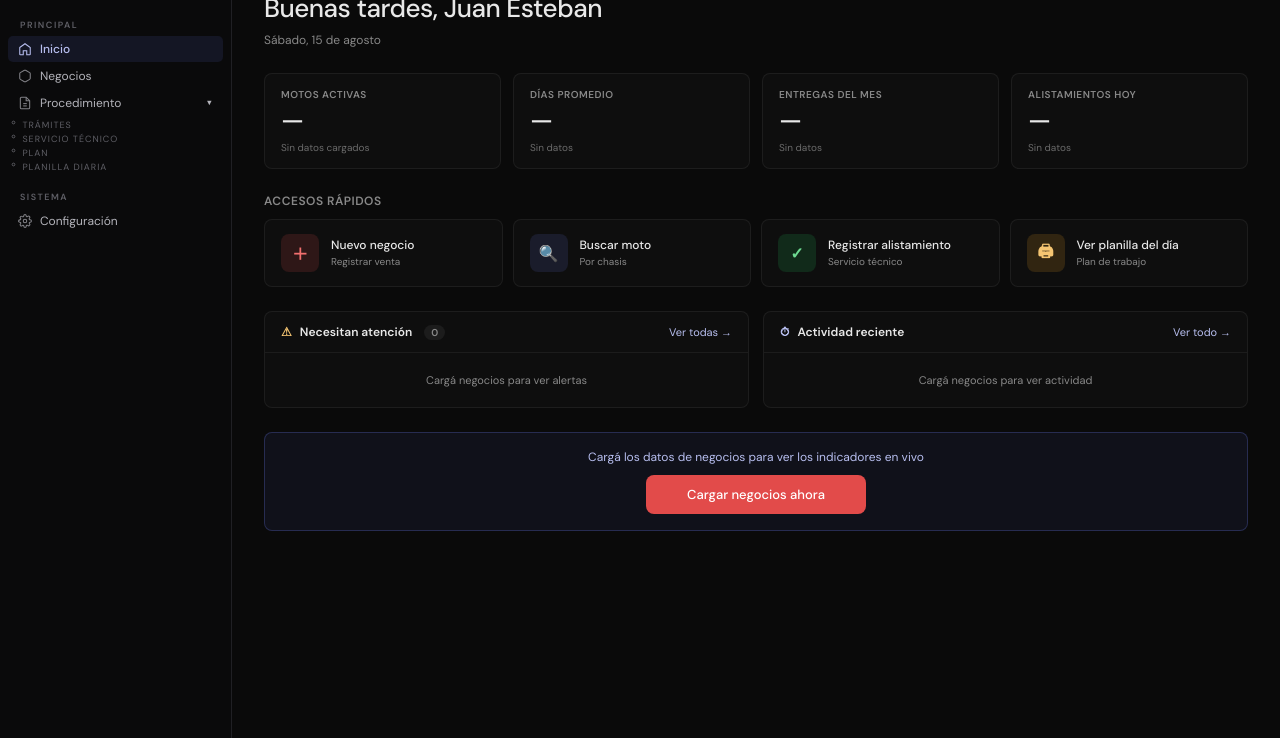
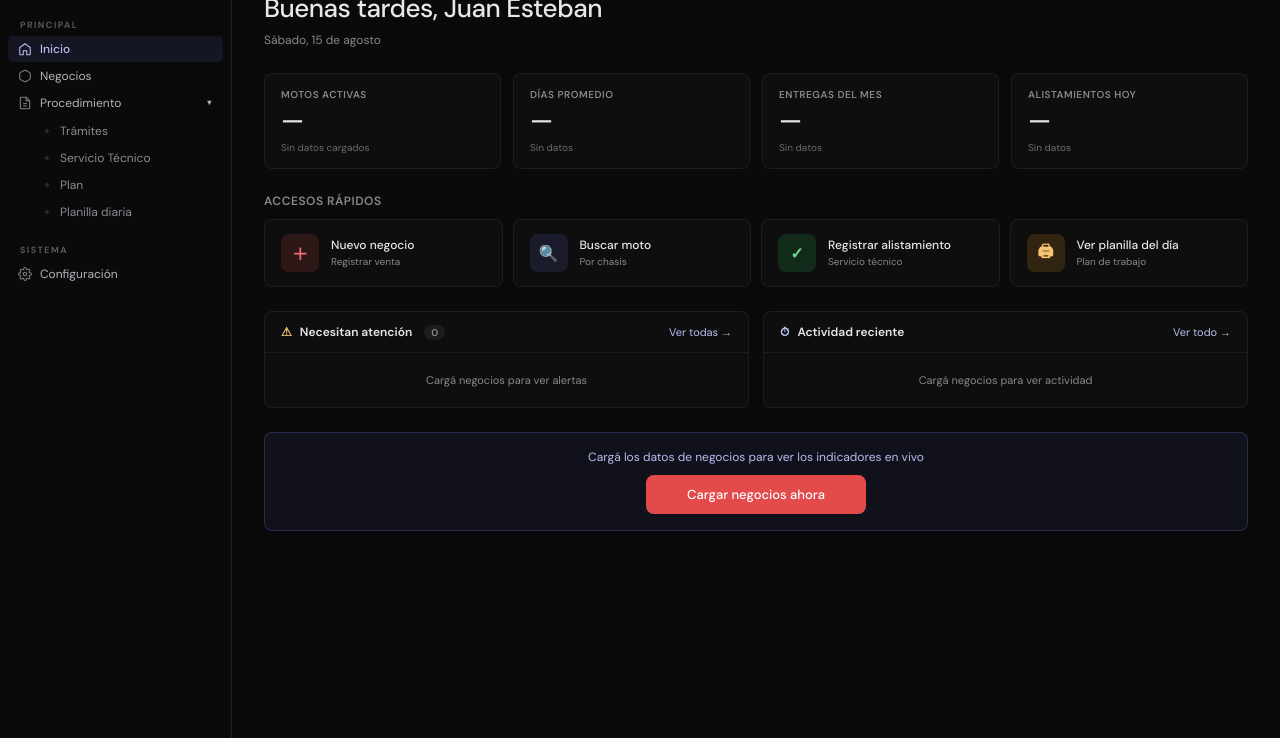
Before and after one commit to DugoMotos/Centro-de-Operaciones-v2, a plain HTML site: page index.html in a window 1280 px wide. Shown: the part 62-800 px from the top of the page. Drawn offline with Linux system fonts and the light colour scheme.

Commit message:
layout.css

```diff
--- a/css/layout.css
+++ b/css/layout.css
@@ -288,3 +288,34 @@
     padding:14px 12px;
   }
 }
+
+.sublink {
+  text-transform: none;
+  letter-spacing: normal;
+  font-size: 12px;
+  color: #8a8a92;
+  padding: 5px 10px 5px 34px;
+  display: flex;
+  align-items: center;
+  gap: 8px;
+  border-radius: 5px;
+  cursor: pointer;
+  margin: 1px 0;
+}
+.sublink:hover {
+  background: rgba(255,255,255,0.04);
+  color: #eae9e5;
+}
+.sublink.on {
+  background: rgba(94,106,210,0.10);
+  color: #B7BEEF;
+  font-weight: 500;
+}
+.sublink svg {
+  width: 10px;
+  height: 10px;
+  opacity: 0.5;
+}
+.sublink.on svg {
+  opacity: 1;
+}
```
